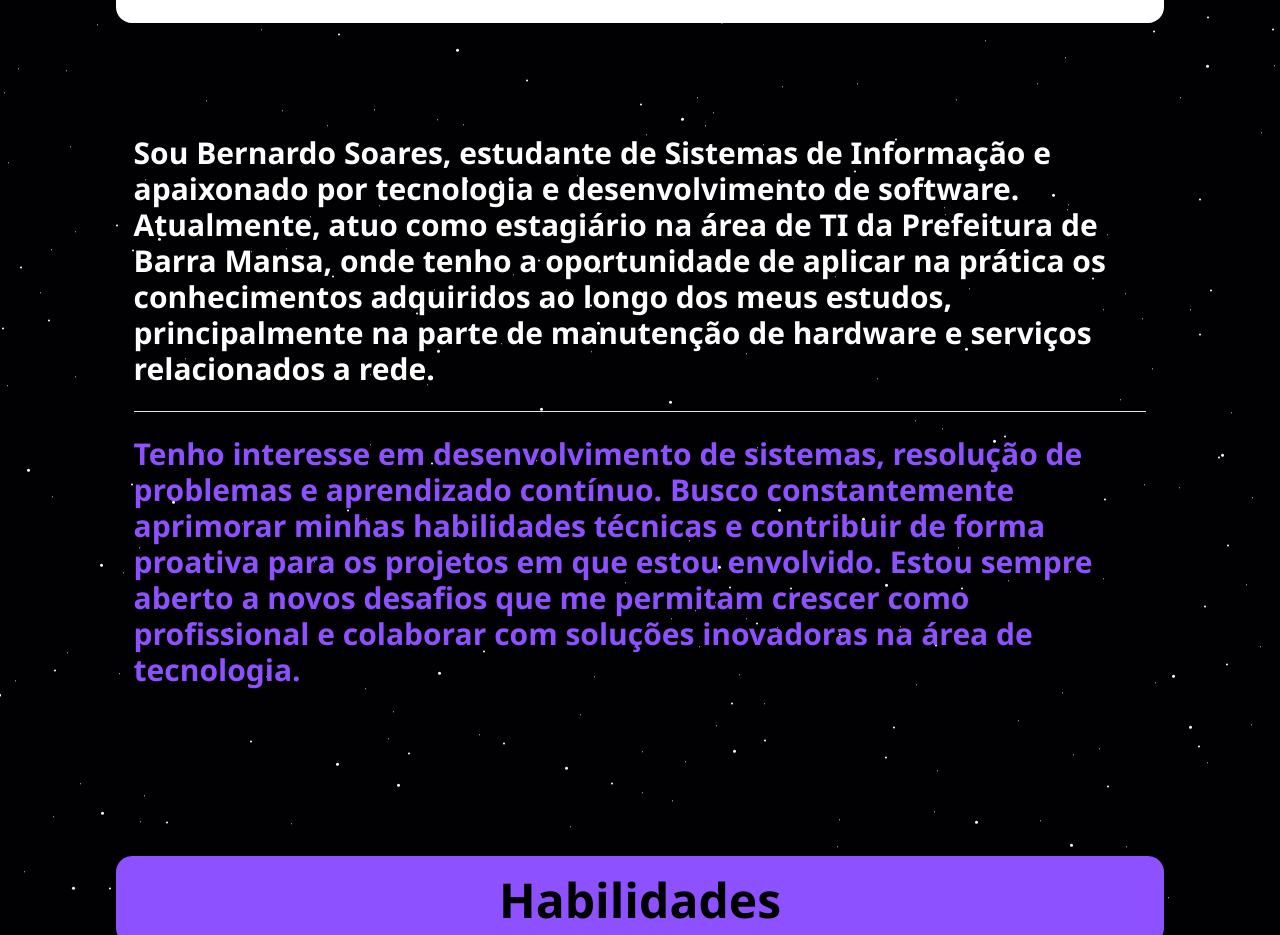
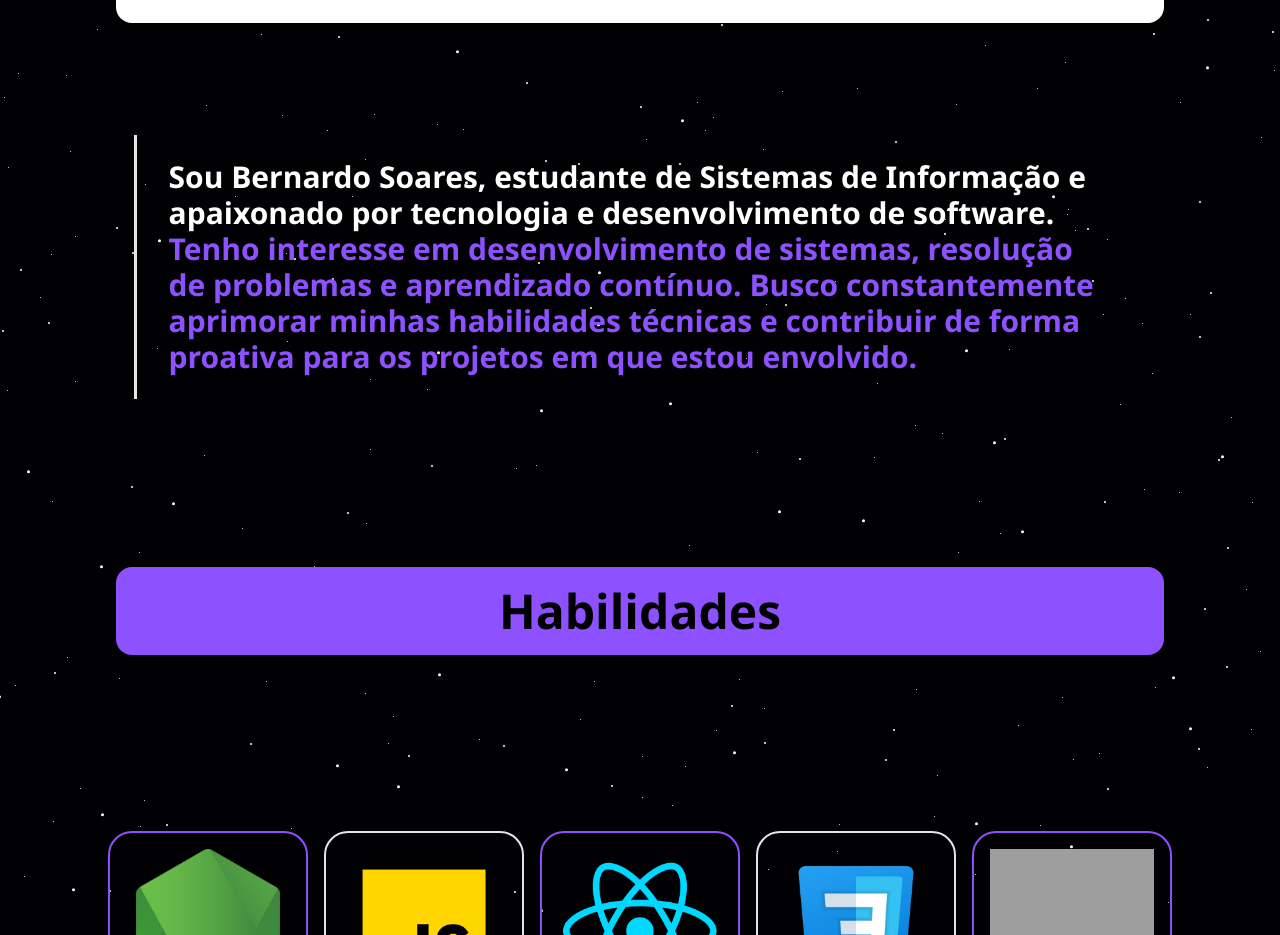
Before and after one commit to Dev-Soares/My-Portfolio, a React (Vite) app: page / in a window 1280 px wide. Shown: the part 921-1856 px from the top of the page. Built offline with nearby package versions, Linux system fonts and the light colour scheme; grey boxes are pictures that could not be loaded.

Commit message:
Sessao sobre com mudancas

```diff
--- a/src/App.jsx
+++ b/src/App.jsx
@@ -34,13 +34,11 @@ const App = () => {
             <h2>Sobre</h2>
           </div>
           <div className="flex flex-col md:flex-row justify-center items-center w-[90%] h-full rounded-4xl p-8 gap-4">
-            <div className="h-full w-full font-text mb-6 m-4 text-lg md:text-xl lg:text-2xl xl:text-3xl flex flex-col gap-4 md:gap-6">
-              <p className="text-white" >Sou Bernardo Soares, estudante de Sistemas de Informação e apaixonado por tecnologia e desenvolvimento de software. Atualmente, atuo como estagiário na área de TI da Prefeitura de Barra Mansa, onde tenho a oportunidade de aplicar na prática os conhecimentos adquiridos ao longo dos meus estudos, principalmente na parte de manutenção de hardware e serviços relacionados a rede.
+            <div className="h-full w-full font-text mb-6 m-4 text-lg md:text-xl lg:text-2xl xl:text-3xl flex flex-col gap-4 md:gap-6 border-l-3 p-6 px-8">
+              <p className="text-white" >Sou Bernardo Soares, estudante de Sistemas de Informação e apaixonado por tecnologia e desenvolvimento de software. <span className="text-[var(--color-main)]"> Tenho interesse em desenvolvimento de sistemas, resolução de problemas e aprendizado contínuo. Busco constantemente aprimorar minhas habilidades técnicas e contribuir de forma proativa para os projetos em que estou envolvido.</span>
               </p>
-              <hr />
-              <p className="text-[var(--color-main)]">
-                Tenho interesse em desenvolvimento de sistemas, resolução de problemas e aprendizado contínuo. Busco constantemente aprimorar minhas habilidades técnicas e contribuir de forma proativa para os projetos em que estou envolvido. Estou sempre aberto a novos desafios que me permitam crescer como profissional e colaborar com soluções inovadoras na área de tecnologia.
-              </p>
+
+
             </div>
           </div>
         </section>
```
